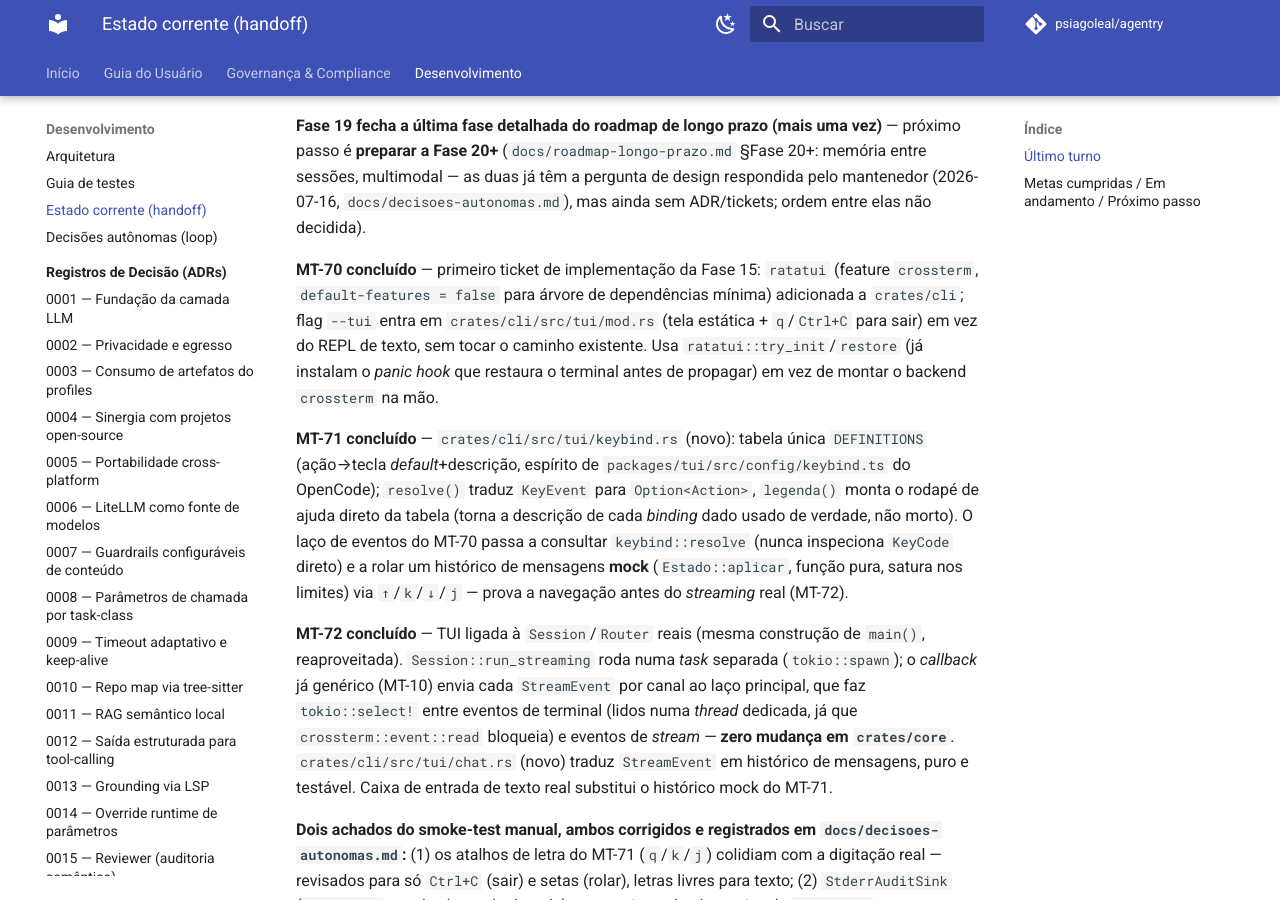
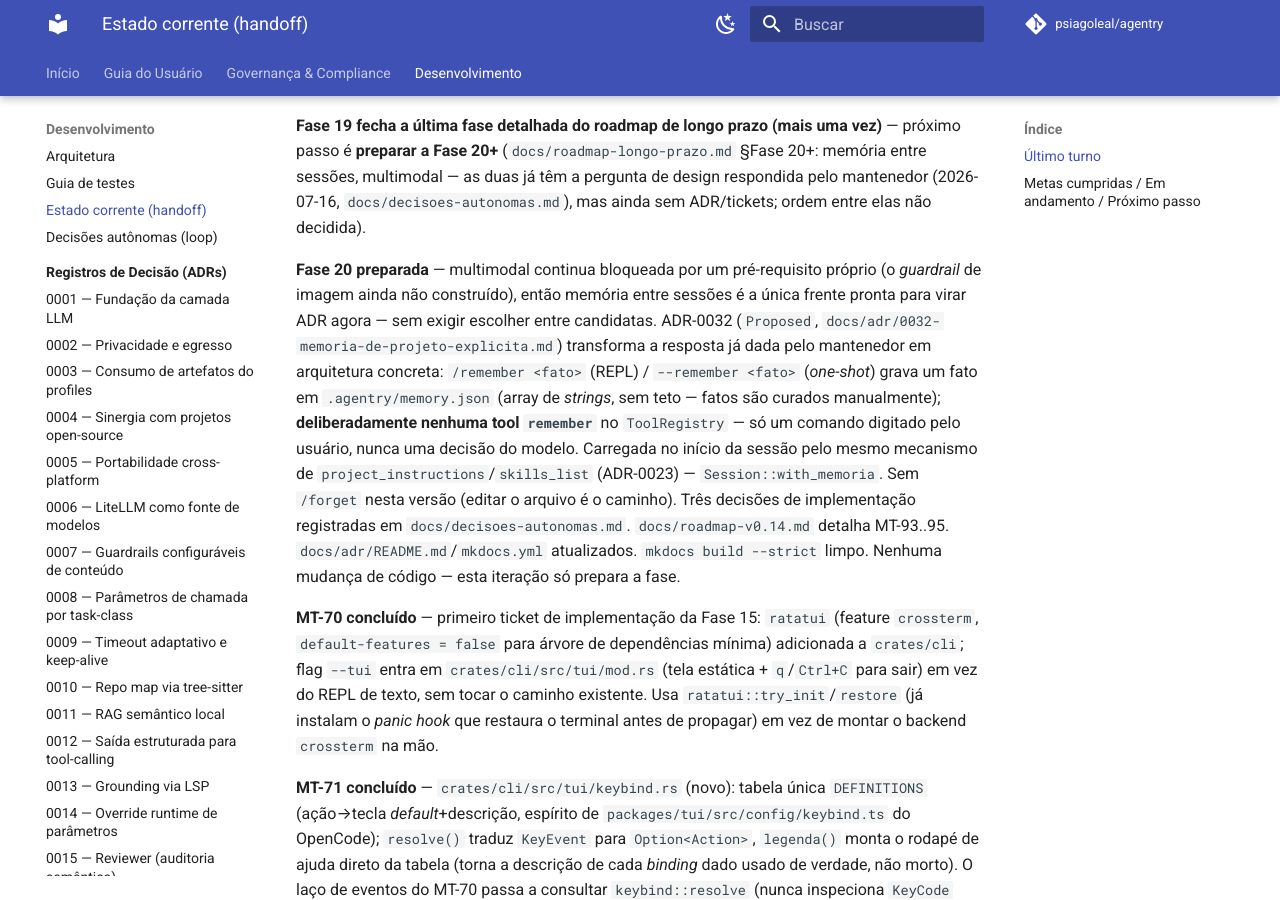
Before and after one commit to psiagoleal/agentry, an MkDocs documentation site: the page built from docs/CURRENT-STATE.md, in a window 1280 px wide and 900 px high, scrolled down 9303 px. Built offline with MkDocs 1.6.1 and Material for MkDocs 9.7.7, drawn with Linux system fonts in a browser that asks for light colours; comment, search, counter and statistics services are not loaded.

Commit message:
docs(handoff): registra preparação da Fase 20; próximo passo é o MT-93
{agente: Claude Code; modelo: claude-sonnet-5}

```diff
--- a/docs/CURRENT-STATE.md
+++ b/docs/CURRENT-STATE.md
@@ -380,6 +380,20 @@
   entre sessões, multimodal — as duas já têm a pergunta de design respondida pelo mantenedor
   (2026-07-16, `docs/decisoes-autonomas.md`), mas ainda sem ADR/tickets; ordem entre elas não
   decidida).
+
+  **Fase 20 preparada** — multimodal continua bloqueada por um pré-requisito próprio (o
+  *guardrail* de imagem ainda não construído), então memória entre sessões é a única frente
+  pronta para virar ADR agora — sem exigir escolher entre candidatas. ADR-0032 (`Proposed`,
+  `docs/adr/0032-memoria-de-projeto-explicita.md`) transforma a resposta já dada pelo
+  mantenedor em arquitetura concreta: `/remember <fato>` (REPL) / `--remember <fato>`
+  (*one-shot*) grava um fato em `.agentry/memory.json` (array de *strings*, sem teto — fatos
+  são curados manualmente); **deliberadamente nenhuma tool `remember`** no `ToolRegistry` — só
+  um comando digitado pelo usuário, nunca uma decisão do modelo. Carregada no início da
+  sessão pelo mesmo mecanismo de `project_instructions`/`skills_list` (ADR-0023) —
+  `Session::with_memoria`. Sem `/forget` nesta versão (editar o arquivo é o caminho). Três
+  decisões de implementação registradas em `docs/decisoes-autonomas.md`. `docs/roadmap-v0.14.md`
+  detalha MT-93..95. `docs/adr/README.md`/`mkdocs.yml` atualizados. `mkdocs build --strict`
+  limpo. Nenhuma mudança de código — esta iteração só prepara a fase.
 
   **MT-70 concluído** — primeiro ticket de implementação da Fase 15: `ratatui` (feature
   `crossterm`, `default-features = false` para árvore de dependências mínima) adicionada a
@@ -1672,20 +1686,28 @@
   `docs/roadmap-longo-prazo.md` atualizados — Fase 19 marcada concluída. `mkdocs build
   --strict` limpo. Nenhuma mudança de código.
 
+- [x] **Preparação da Fase 20** — multimodal continua bloqueada por um pré-requisito próprio
+  (*guardrail* de imagem ainda não construído), então memória entre sessões é a única frente
+  pronta para virar ADR agora. **ADR-0032** (`Proposed`,
+  `docs/adr/0032-memoria-de-projeto-explicita.md`): `/remember`/`--remember` grava um fato em
+  `.agentry/memory.json` (array de *strings*, sem teto); nenhuma tool `remember` no
+  `ToolRegistry`; carregada via `Session::with_memoria`, mesmo mecanismo de
+  `project_instructions`/`skills_list`. `docs/roadmap-v0.14.md` detalha MT-93..95.
+  `docs/adr/README.md`/`mkdocs.yml` atualizados. `mkdocs build --strict` limpo. Nenhuma
+  mudança de código — esta iteração só prepara a fase.
+
 **Em andamento:** nada pendente — árvore de trabalho limpa, tudo commitado. **Fase 19
-concluída inteira (MT-90..92)** — última fase que já tinha tickets detalhados no roadmap de
-longo prazo.
-
-**Próximo passo:** **preparar a Fase 20** (`docs/roadmap-longo-prazo.md` §Fase 20+: memória
-entre sessões) — diferente da preparação da Fase 19, **não** é preciso escalar de novo: o
-mantenedor já respondeu à pergunta de design (2026-07-16, `docs/decisoes-autonomas.md`) — só
-memória **explícita** via comando tipo `/remember`, nunca persistência automática de
-conversa. **Multimodal continua fora de cogitação por enquanto** — a própria resposta do
-mantenedor a adia até existir um *guardrail* de imagem (OCR), um pré-requisito ainda não
-construído; não há "escolha de ordem" real entre as duas, memória entre sessões é a única
-frente pronta para virar ADR agora. Outros itens em aberto, sem ticket: deploy do site
-MkDocs (GitHub Pages) — decisão explícita do usuário de não fazer ainda; CI multi-SO ainda
-não observado verde (falta um push que dispare a matriz); backlog independente do
+concluída inteira (MT-90..92)**; **Fase 20 preparada** (ADR-0032 `Proposed`,
+`docs/roadmap-v0.14.md`, MT-93..95).
+
+**Próximo passo:** **MT-93** (`docs/roadmap-v0.14.md`, `crates/core/src/memory/mod.rs`) —
+`MemoryStore` (novo): `remember`/`load` sobre um array de *strings* persistido em
+`.agentry/memory.json` (`state_dir::ensure_state_dir`, ADR-0017); `render_memoria` formata a
+lista para o *system prompt* (mesmo padrão de `render_skills_list`). Primeiro ticket de
+implementação da Fase 20. Outros itens em aberto, sem ticket: **multimodal** (Fase 21+)
+continua bloqueada por um *guardrail* de imagem ainda não construído; deploy do site MkDocs
+(GitHub Pages) — decisão explícita do usuário de não fazer ainda; CI multi-SO ainda não
+observado verde (falta um push que dispare a matriz); backlog independente do
 `ai-coding-agent-profiles` (ADRs 0001-0005 — RTK/OKF pendentes de reanálise de maturidade,
 perfis base+overlay/skills executáveis/config de serviços pendentes de validação de
 implementação).
```
Also changed, not shown: other parts of docs/CURRENT-STATE.md (+1 -1 lines).
